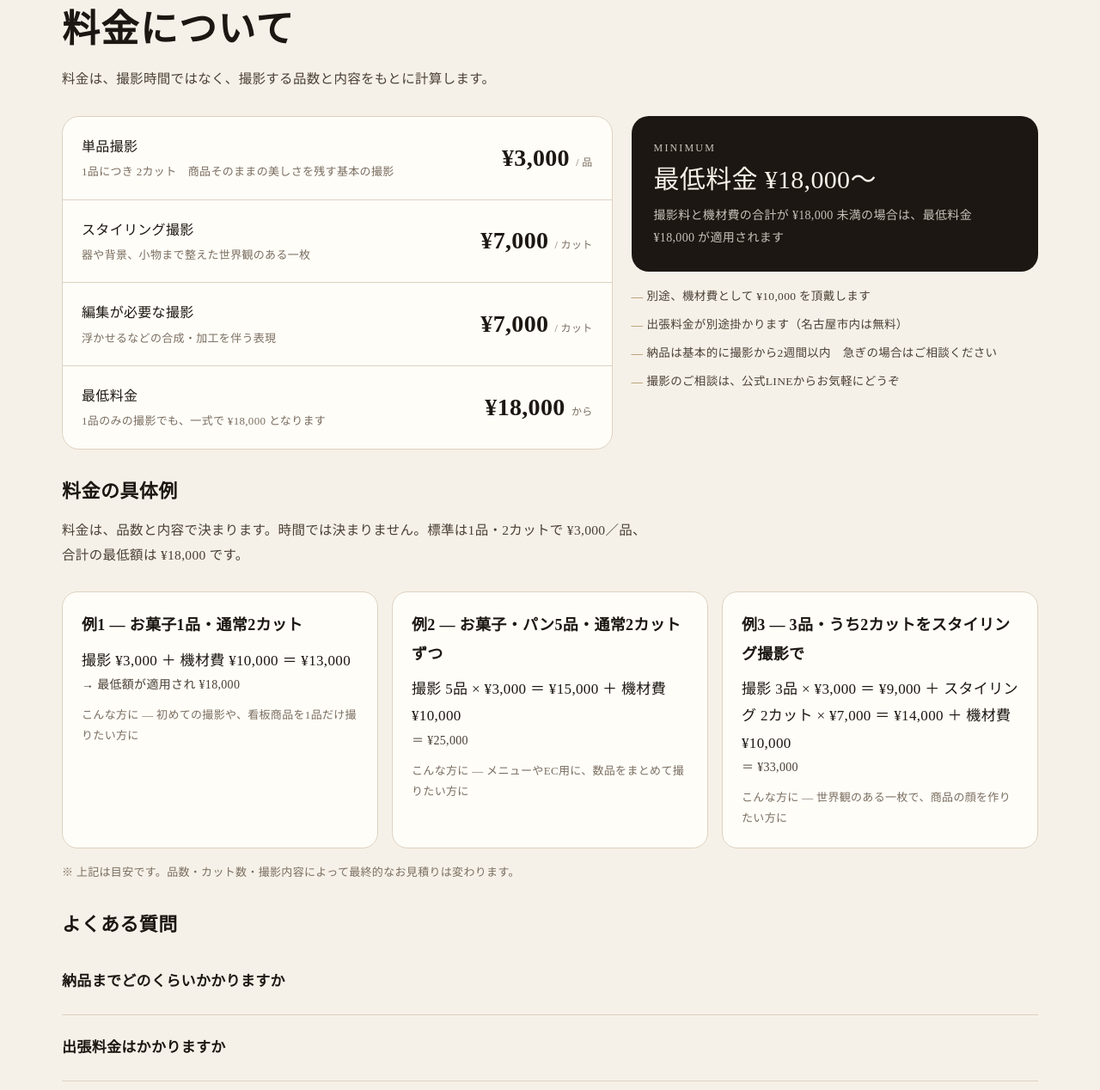
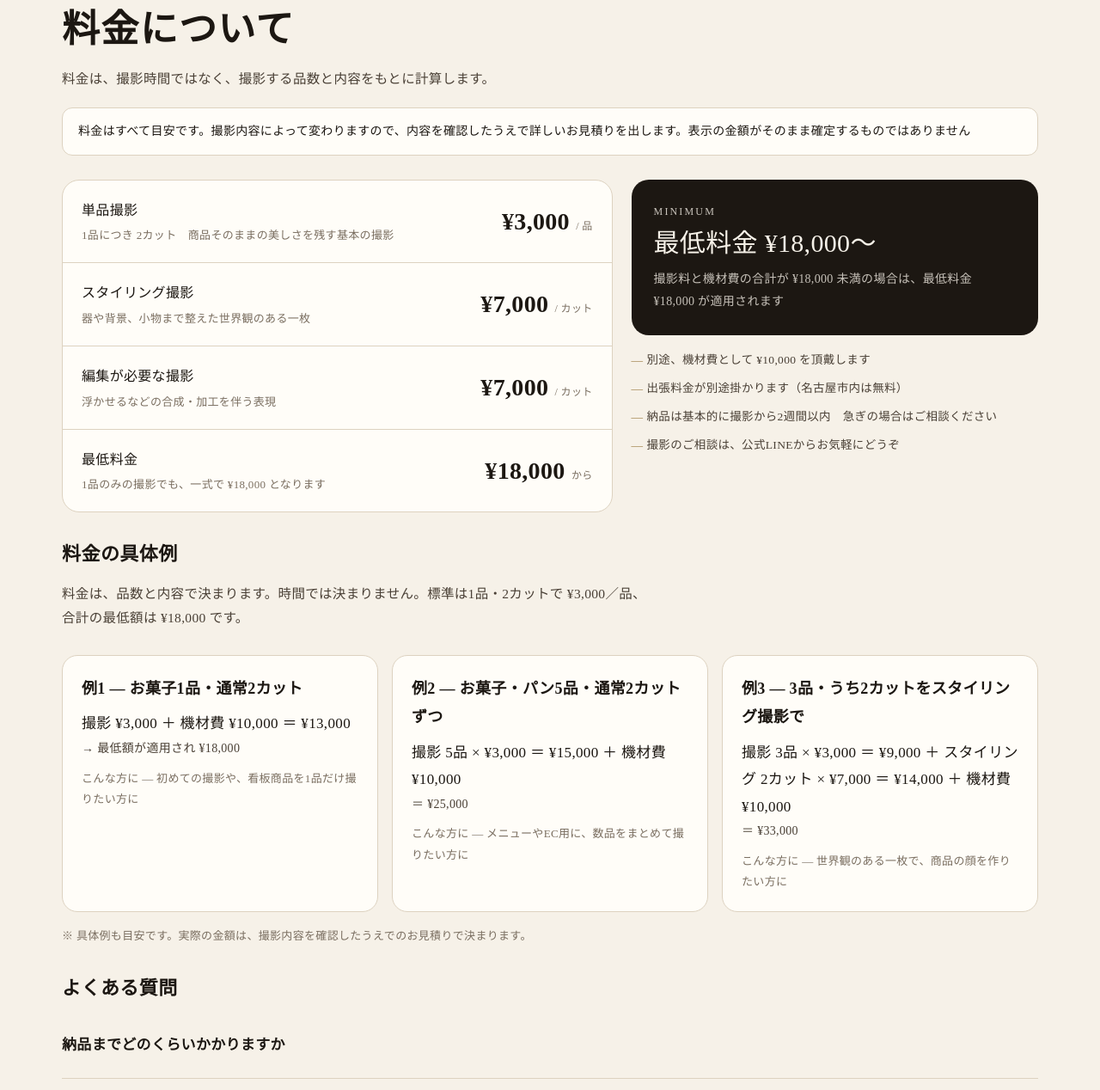
Before and after one commit to syukoc/syukoc-net, a plain HTML site: page services/index.html in a window 1280 px wide. Shown: the part 3140-4408 px from the top of the page at 86% size. Drawn offline with nearby package versions, Linux system fonts and the light colour scheme; a web font is replaced by a local one.

Commit message:
State clearly that prices are guides and a detailed estimate follows

```diff
--- a/services/index.html
+++ b/services/index.html
@@ -57,6 +57,7 @@
       <div class="label">Price</div>
       <h2 class="h2">料金について</h2>
       <p class="lead">料金は、撮影時間ではなく、撮影する品数と内容をもとに計算します。</p>
+      <p style="border:1px solid var(--line);background:var(--surface);border-radius:12px;padding:14px 18px;font-size:14px;margin-top:18px">料金はすべて目安です。撮影内容によって変わりますので、内容を確認したうえで詳しいお見積りを出します。表示の金額がそのまま確定するものではありません</p>
       <div class="price-layout">
         <div class="price-main">
           <div class="price-row">
@@ -98,7 +99,7 @@
         <article class="example"><h3>例2 — お菓子・パン5品・通常2カットずつ</h3><p class="calc">撮影 5品 × ¥3,000 ＝ ¥15,000 ＋ 機材費 ¥10,000</p><p>＝ ¥25,000</p><p style="color:var(--muted);font-size:13px;margin-top:10px">こんな方に — メニューやEC用に、数品をまとめて撮りたい方に</p></article>
         <article class="example"><h3>例3 — 3品・うち2カットをスタイリング撮影で</h3><p class="calc">撮影 3品 × ¥3,000 ＝ ¥9,000 ＋ スタイリング 2カット × ¥7,000 ＝ ¥14,000 ＋ 機材費 ¥10,000</p><p>＝ ¥33,000</p><p style="color:var(--muted);font-size:13px;margin-top:10px">こんな方に — 世界観のある一枚で、商品の顔を作りたい方に</p></article>
       </div>
-      <p style="color:var(--muted);font-size:13px;margin-top:16px">※ 上記は目安です。品数・カット数・撮影内容によって最終的なお見積りは変わります。</p>
+      <p style="color:var(--muted);font-size:13px;margin-top:16px">※ 具体例も目安です。実際の金額は、撮影内容を確認したうえでのお見積りで決まります。</p>
 
       <h3 class="h3">よくある質問</h3>
       <div class="faq">
```
Also changed, not shown: index.html (+1 -0 lines).
